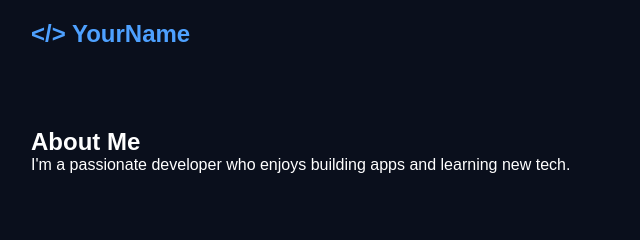
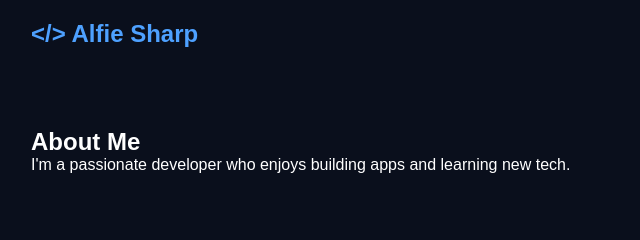
Before and after one commit to Sharpy120098/sharpy120098.github.io, a plain HTML site: page about.html in a window 1280 px wide. Shown: the top 240 px of the page, 97-737 px from the left. Drawn offline with Linux system fonts and the light colour scheme.

Commit message:
Update header name to 'Alfie Sharp'

```diff
--- a/about.html
+++ b/about.html
@@ -8,7 +8,7 @@
 <body>
 
 <nav>
-<h1>&lt;/&gt; YourName</h1>
+<h1>&lt;/&gt; Alfie Sharp</h1>
 <ul>
 <li><a href="index.html">Home</a></li>
 <li><a href="about.html">About</a></li>
```
